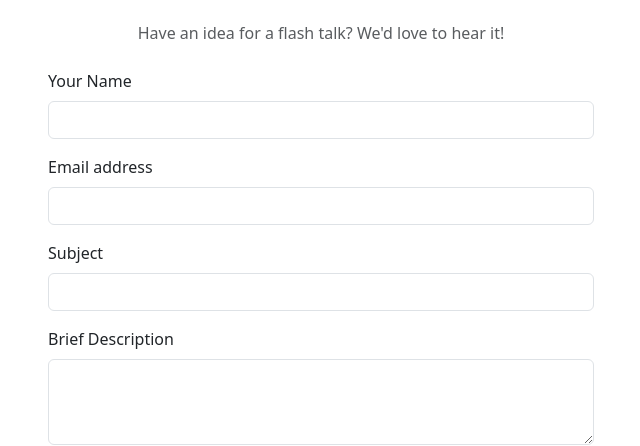
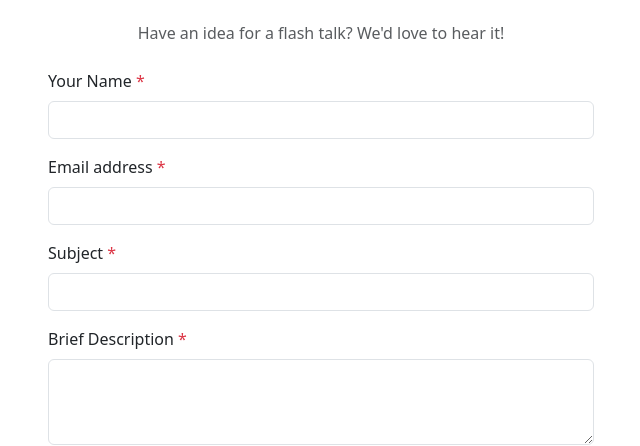
Before and after one commit to hapadong/aif, a website: page members.html in a window 1280 px wide. Shown: the part 757-1203 px from the top of the page, 319-959 px from the left. Drawn offline with nearby package versions, Linux system fonts and the light colour scheme.

Commit message:
add required field

```diff
--- a/members.html
+++ b/members.html
@@ -88,19 +88,19 @@
                     <div class="col-md-6 mx-auto" id="propose-talk-container">
                         <form id="proposeTalkForm">
                             <div class="mb-3">
-                                <label for="nameInput" class="form-label">Your Name</label>
+                                <label for="nameInput" class="form-label">Your Name <span class="text-danger">*</span></label>
                                 <input type="text" class="form-control" id="nameInput" required>
                             </div>
                             <div class="mb-3">
-                                <label for="emailTalkInput" class="form-label">Email address</label>
+                                <label for="emailTalkInput" class="form-label">Email address <span class="text-danger">*</span></label>
                                 <input type="email" class="form-control" id="emailTalkInput" required>
                             </div>
                             <div class="mb-3">
-                                <label for="subjectInput" class="form-label">Subject</label>
+                                <label for="subjectInput" class="form-label">Subject <span class="text-danger">*</span></label>
                                 <input type="text" class="form-control" id="subjectInput" required>
                             </div>
                             <div class="mb-3">
-                                <label for="descriptionInput" class="form-label">Brief Description</label>
+                                <label for="descriptionInput" class="form-label">Brief Description <span class="text-danger">*</span></label>
                                 <textarea class="form-control" id="descriptionInput" rows="3" required></textarea>
                             </div>
                             <button type="submit" class="btn btn-primary w-100">Submit Proposal</button>
```
